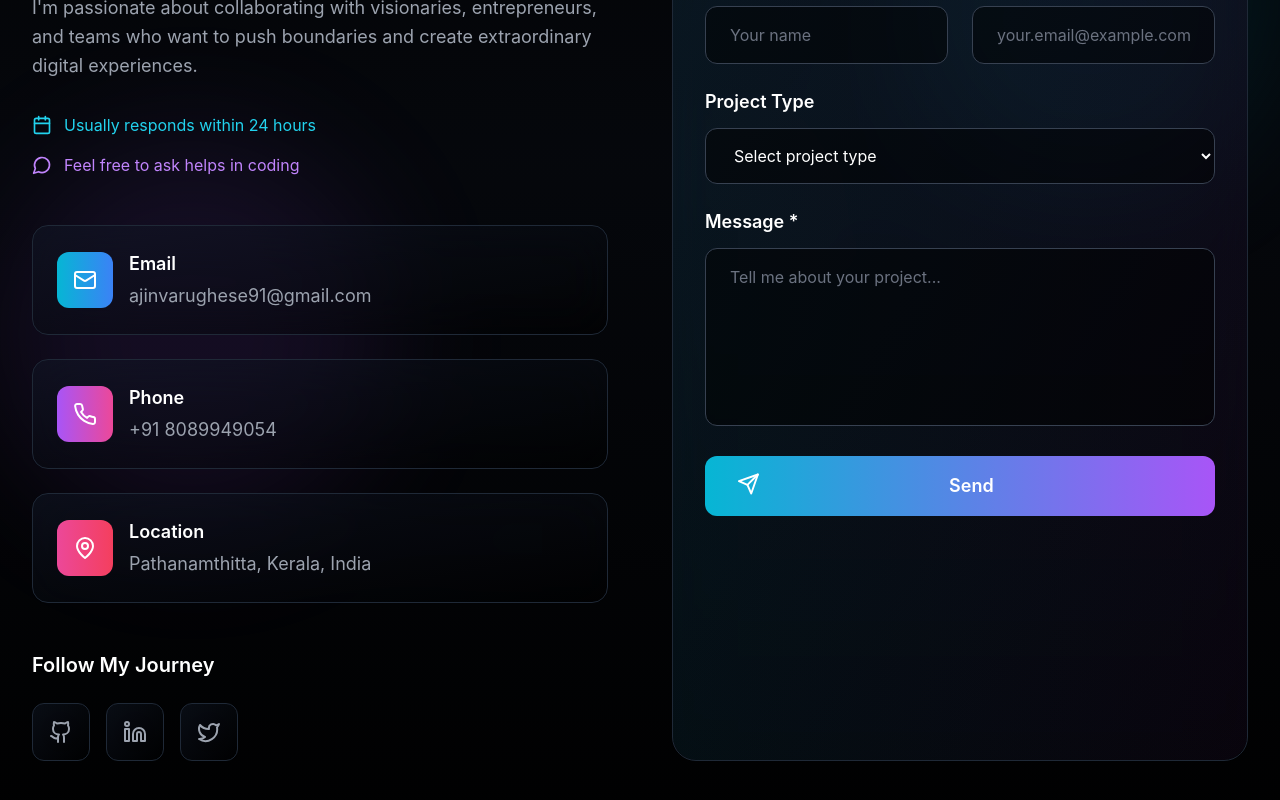
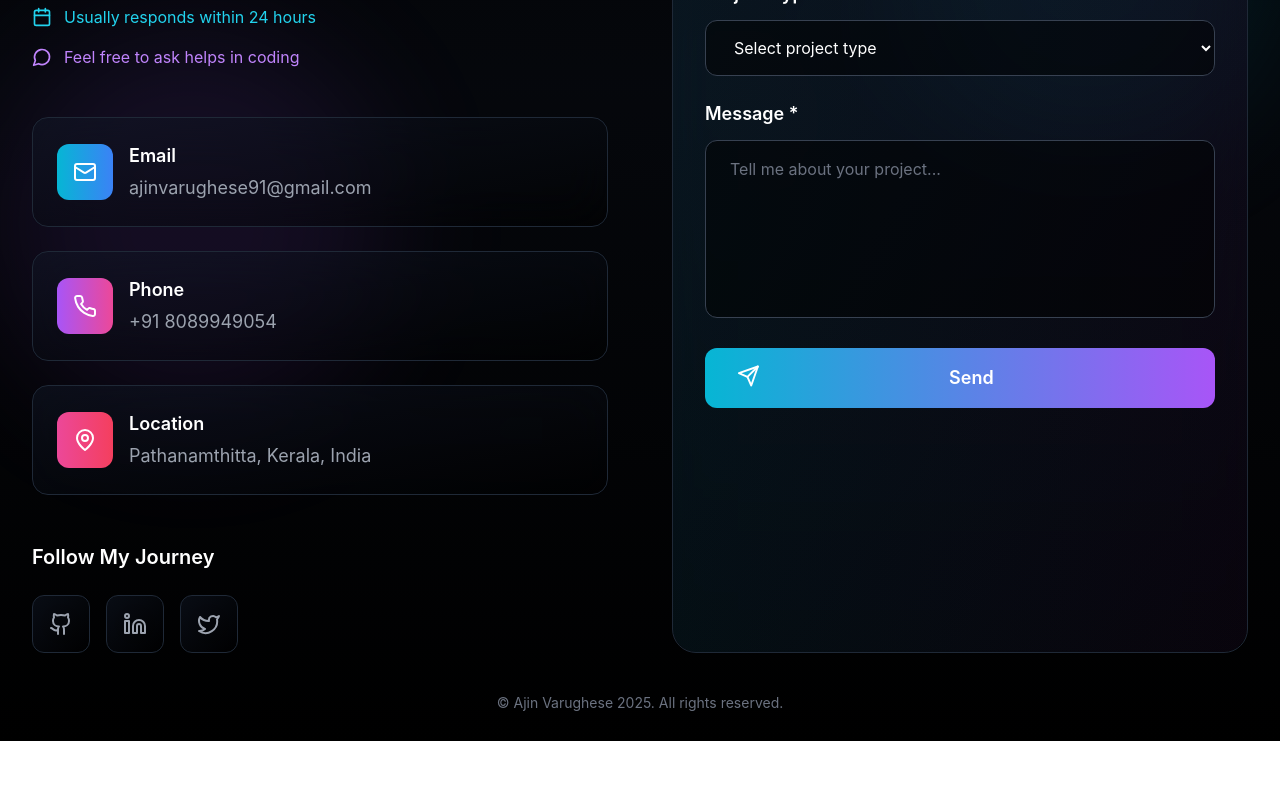
Before and after one commit to Ajinvarughese/ajinvarughese.github.io, a React (Vite) app: page / in a window 1280 px wide. Shown: the part 6499-7299 px from the top of the page. After the commit the page ends 7240 px from the top, so only its background shows below. Built offline with nearby package versions, Linux system fonts and the light colour scheme.

Commit message:
env update

```diff
--- a/src/components/Contact.tsx
+++ b/src/components/Contact.tsx
@@ -135,7 +135,7 @@ const Contact = () => {
   ];
 
   return (
-    <section id="contact" className="py-32 relative overflow-hidden">
+    <section id="contact" className="py-5 relative overflow-hidden">
       <div className="absolute inset-0 bg-gradient-to-b from-black via-gray-900/30 to-black"></div>
       <div className="absolute top-1/4 right-0 w-96 h-96 bg-cyan-500/10 rounded-full blur-3xl"></div>
       <div className="absolute bottom-1/4 left-0 w-96 h-96 bg-purple-500/10 rounded-full blur-3xl"></div>
@@ -283,6 +283,9 @@ const Contact = () => {
             </form>
           </div>
         </div>
+        <footer className="text-center mt-8 py-2 text-sm text-gray-500">
+          <p>&copy; Ajin Varughese {new Date().getFullYear()}. All rights reserved.</p>
+        </footer>
       </div>
     </section>
   );
```
